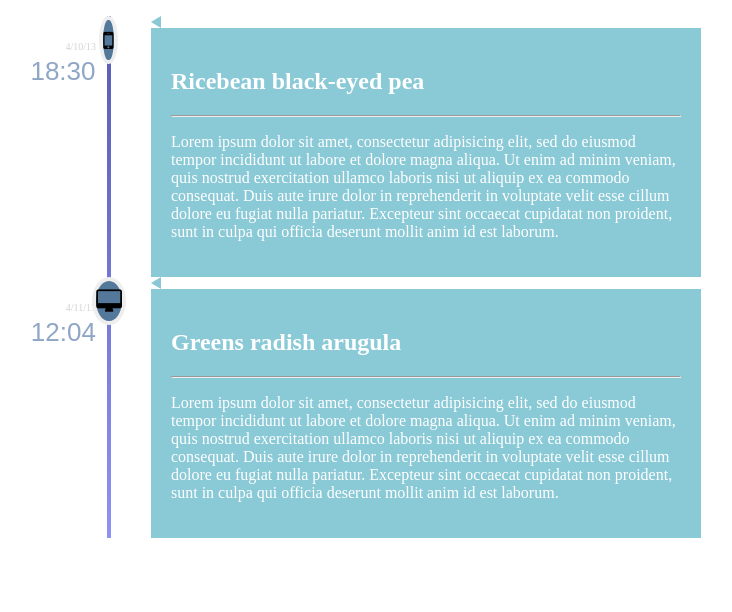
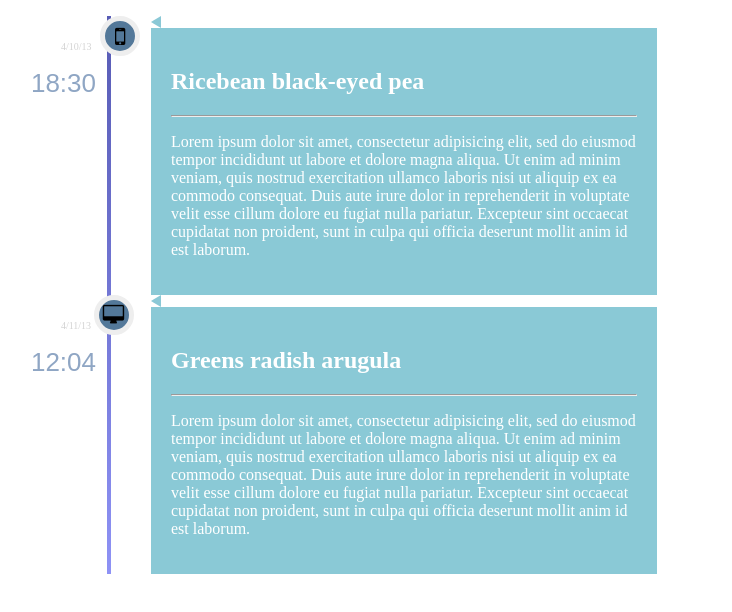
Before and after one commit to Jeremy-Glover/04-Timeline, a plain HTML site: page index.html in a window 1280 px wide. Shown: the whole page, without its empty margins (101-833 px from the left). Drawn offline with Linux system fonts and the light colour scheme.

Commit message:
"updated layout"

```diff
--- a/app.css
+++ b/app.css
@@ -1,3 +1,7 @@
+* {
+  box-sizing: border-box;
+}
+
 .timeline {
   list-style: none;
   margin-left: 200px;
@@ -10,7 +14,9 @@
 }
 
 .fa-desktop {
-  font-size: 24px;
+  font-size: 20px;
+  height: 2.5rem;
+  width: 2.5rem;
   text-align: center;
   position: absolute;
   left: -3.2%;
@@ -18,6 +24,8 @@
 
 .fa-mobile {
   font-size: 24px;
+  height: 2.5rem;
+  width: 2.5rem;
   text-align: center;
   position: absolute;
   left: -2%;
@@ -26,20 +34,20 @@
 .fa-desktop, .fa-mobile {
   border-color: rgb(106, 150, 172);
   background: rgb(83, 120, 153);
-  border-radius: 120%;
-  border: 4px #eee solid;
-  line-height: 40px;
+  border-radius: 50%;
+  border: 5px #eee solid;
+  line-height: 30px;
 }
 
 .date {
   font-size: 10px;
   color: lightgray;
-  padding-left: 35px;
+  padding-left: 30px;
 }
 
 .time{
   position: relative;
-  top: -22px;
+  top: -10px;
   color: rgb(143, 166, 196);
   font-family: "arial";
   font-size: 26px;
@@ -54,14 +62,11 @@
 
 }
 
-
-
 .info {
   background: rgb(138, 201, 214);
   color: white;
   padding: 20px;
   position: relative;
-
 }
 
 .arrow-left {
@@ -74,7 +79,5 @@
 }
 
 .info::before {
-  content: attr("arrow-left");
-  position: relative;
-  left: 15;
+
 }
```
